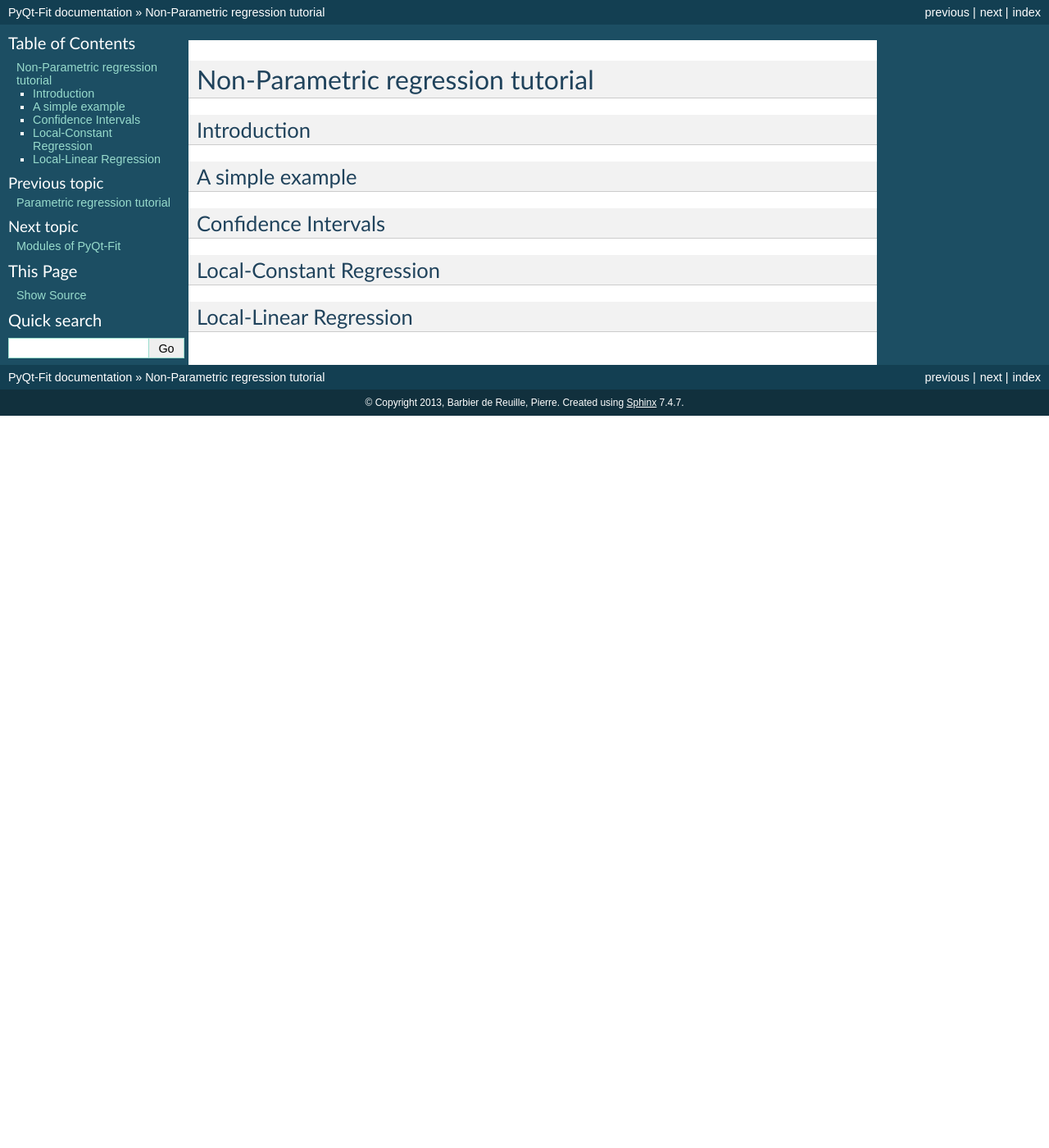
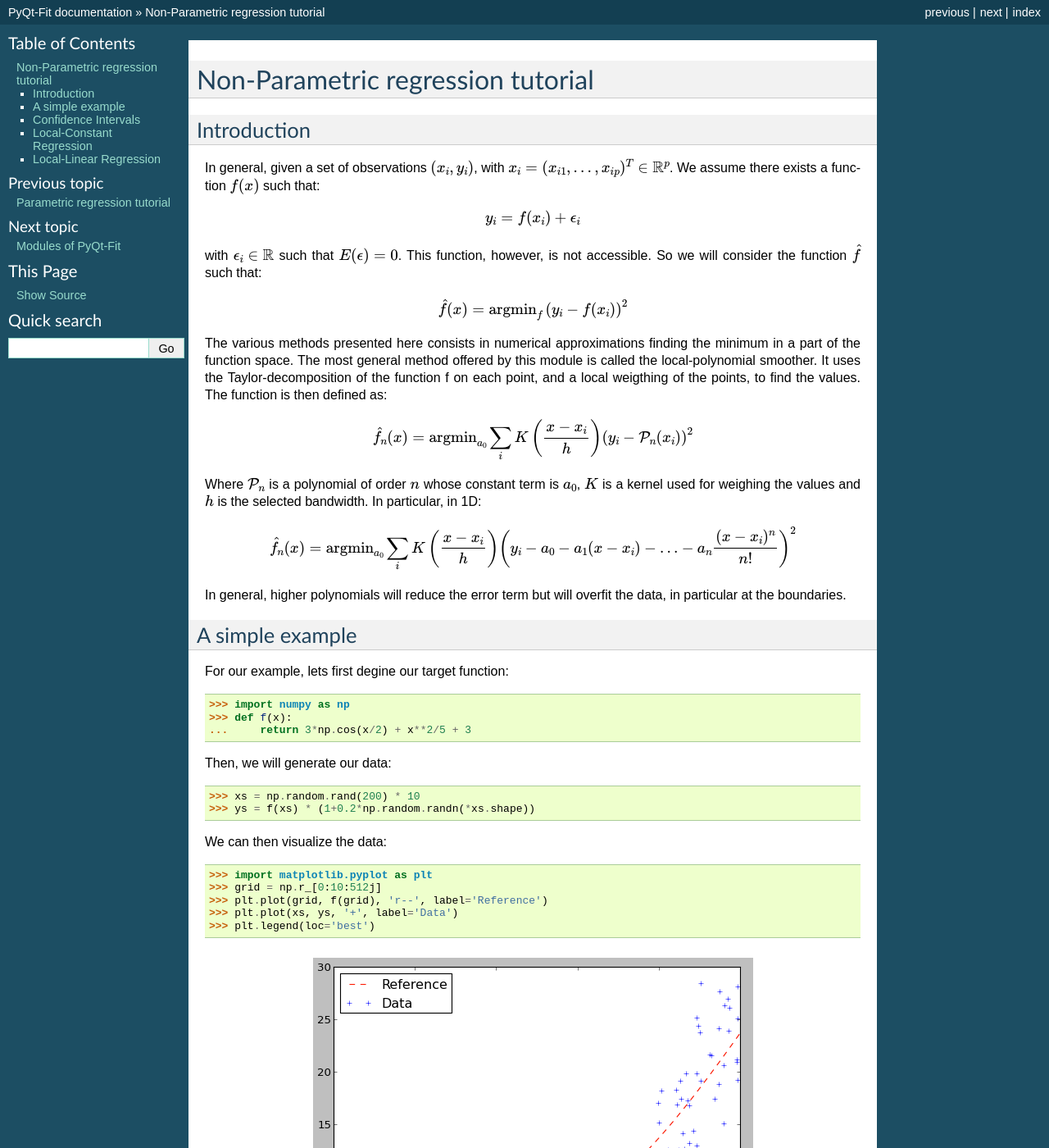
Before and after one commit to sergeyfarin/pyqt-fit, a Sphinx documentation site: the page built from docs/NonParam_tut.rst, in a window 1280 px wide and 1400 px high. Shown: the whole window at 82% size. Built offline with Sphinx 7.4.7, drawn with Linux system fonts in a browser that asks for light colours; formulas are drawn with MathJax 3; the version number could not be read and is left out; some of the changed text lies outside the part shown.

```diff
--- a/docs/NonParam_tut.rst
+++ b/docs/NonParam_tut.rst
@@ -6,8 +6,83 @@
 Introduction
 ------------
 
+In general, given a set of observations :math:`(x_i,y_i)`, with :math:`x_i =
+(x_{i1}, \ldots, x_{ip})^T \in \R^p`. We assume there exists a function
+:math:`f(x)` such that:
+
+.. math::
+
+  y_i = f(x_i) + \epsilon_i
+
+with :math:`\epsilon_i \in\R` such that :math:`E(\epsilon) = 0`. This function,
+however, is not accessible. So we will consider the function :math:`\hat{f}` such that:
+
+.. math::
+
+  \hat{f}(x) = \argmin_f \left( y_i - f(x_i) \right)^2
+
+The various methods presented here consists in numerical approximations finding
+the minimum in a part of the function space. The most general method offered by
+this module is called the local-polynomial smoother. It uses the
+Taylor-decomposition of the function f on each point, and a local weigthing of
+the points, to find the values. The function is then defined as:
+
+.. math::
+
+  \hat{f}_n(x) = \argmin_{a_0} \sum_i K\left(\frac{x-x_i}{h}\right) \left(y_i - \mathcal{P}_n(x_i)\right)^2
+
+Where :math:`\mathcal{P}_n` is a polynomial of order :math:`n` whose constant
+term is :math:`a_0`, :math:`K` is a kernel used for weighing the values and
+:math:`h` is the selected bandwidth. In particular, in 1D:
+
+.. math::
+
+  \hat{f}_n(x) = \argmin_{a_0} \sum_i K\left(\frac{x-x_i}{h}\right) \left(y_i - a_0 - a_1(x-x_i) - \ldots - a_n\frac{(x-x_i)^n}{n!}\right)^2
+
+In general, higher polynomials will reduce the error term but will overfit the
+data, in particular at the boundaries.
+
+..  The usual theoretical criterion to
+..  estimate how good the fit is is called Mean Integrated Square Error (MISE):
+..
+..  .. math
+..
+..    \text{MISE}(\hat{f}) = E\left(\int_{\R^p}\left[\hat{f}(x) - f(x)\right]^2 dx\right)
+..
+..  where :math:`\hat{f}` is the estimated function and :math:`f` the real function.
+
 A simple example
 ----------------
+
+For our example, lets first degine our target function::
+
+  >>> import numpy as np
+  >>> def f(x):
+  ...     return 3*np.cos(x/2) + x**2/5 + 3
+
+Then, we will generate our data::
+
+  >>> xs = np.random.rand(200) * 10
+  >>> ys = f(xs) * (1+0.2*np.random.randn(*xs.shape))
+
+We can then visualize the data::
+
+  >>> import matplotlib.pyplot as plt
+  >>> grid = np.r_[0:10:512j]
+  >>> plt.plot(grid, f(grid), 'r--', label='Reference')
+  >>> plt.plot(xs, ys, '+', label='Data')
+  >>> plt.legend(loc='best')
+
+.. figure:: NonParam_tut_data.png
+  :align: center
+
+  Generated data with generative function.
+
+At first, we will try to use a simple Nadaraya-Watson method, or spatial averaging, using a gaussian kernel::
+
+  >>> import pyqt_fit.kernel_smoothing as smooth
+  >>> k1 = smooth.SpatialAverage(xs, ys)
+  >>> plt.plot(grid, k1(grid), label="Spatial Averaging")
 
 Confidence Intervals
 --------------------
--- a/pyqt_fit/version.txt
+++ b/pyqt_fit/version.txt
@@ -1 +1 @@
-1.1.6
+1.1.7
```
Also changed, not shown: setup.py (+8 -1 lines), docs/NonParam_tut_data.png (added), 1 other file.
